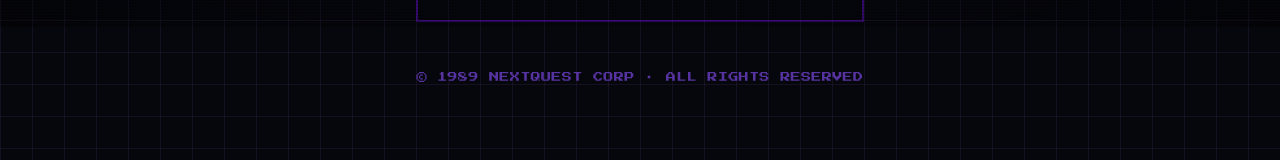
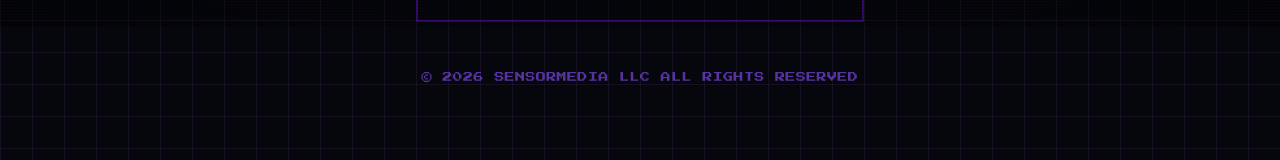
Before and after one commit to Sparkzflyin/NextQuest, a Next.js app: page / in a window 1280 px wide. Shown: the part 773-933 px from the top of the page. Built offline with nearby package versions, Linux system fonts and the light colour scheme; no server answers; the database is empty.

Commit message:
Update copyright notice: change from "NEXTQUEST CORP" to "SENSORMEDIA LLC" for accuracy

```diff
--- a/src/app/page.tsx
+++ b/src/app/page.tsx
@@ -133,7 +133,7 @@
             </div>
 
             <p className="font-pixel mt-12 text-[10px] tracking-widest text-violet-500/60">
-              © 1989 NEXTQUEST CORP · ALL RIGHTS RESERVED
+              © 2026 SENSORMEDIA LLC ALL RIGHTS RESERVED
             </p>
           </div>
         </section>
```
